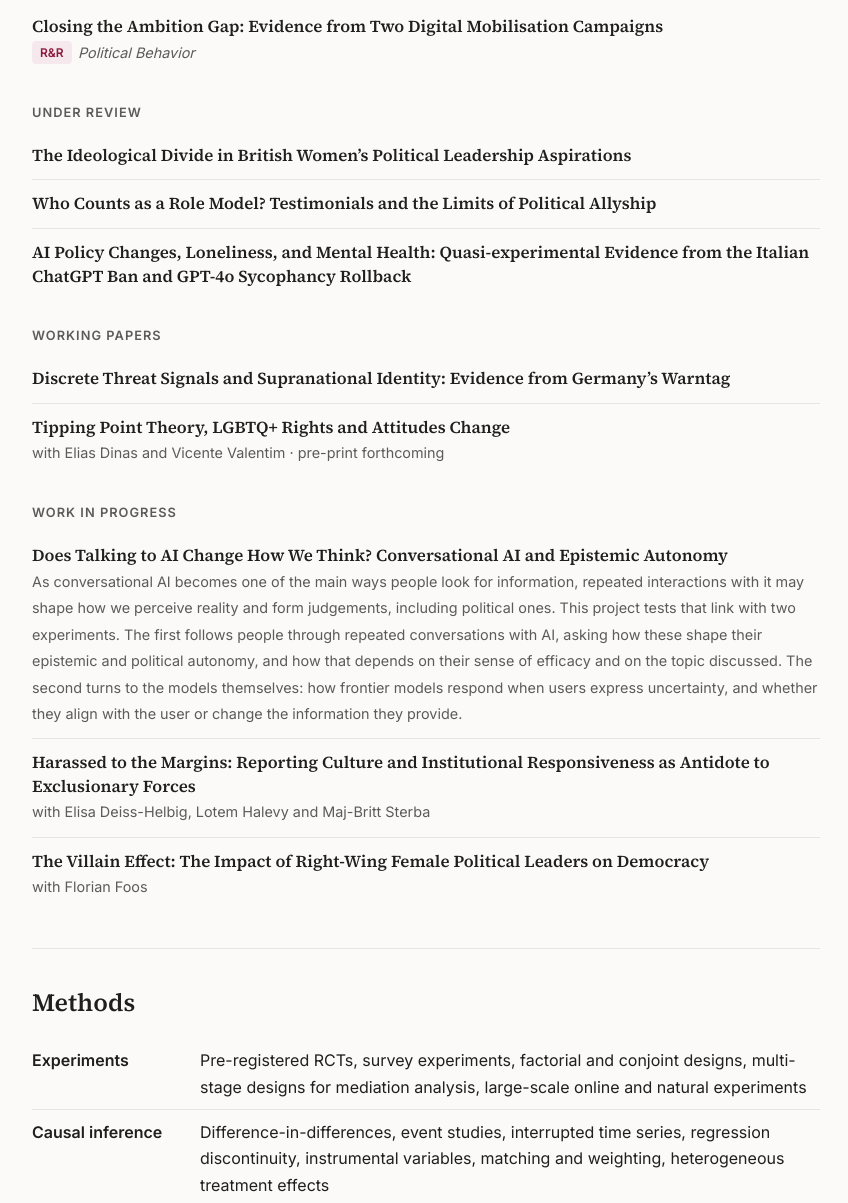
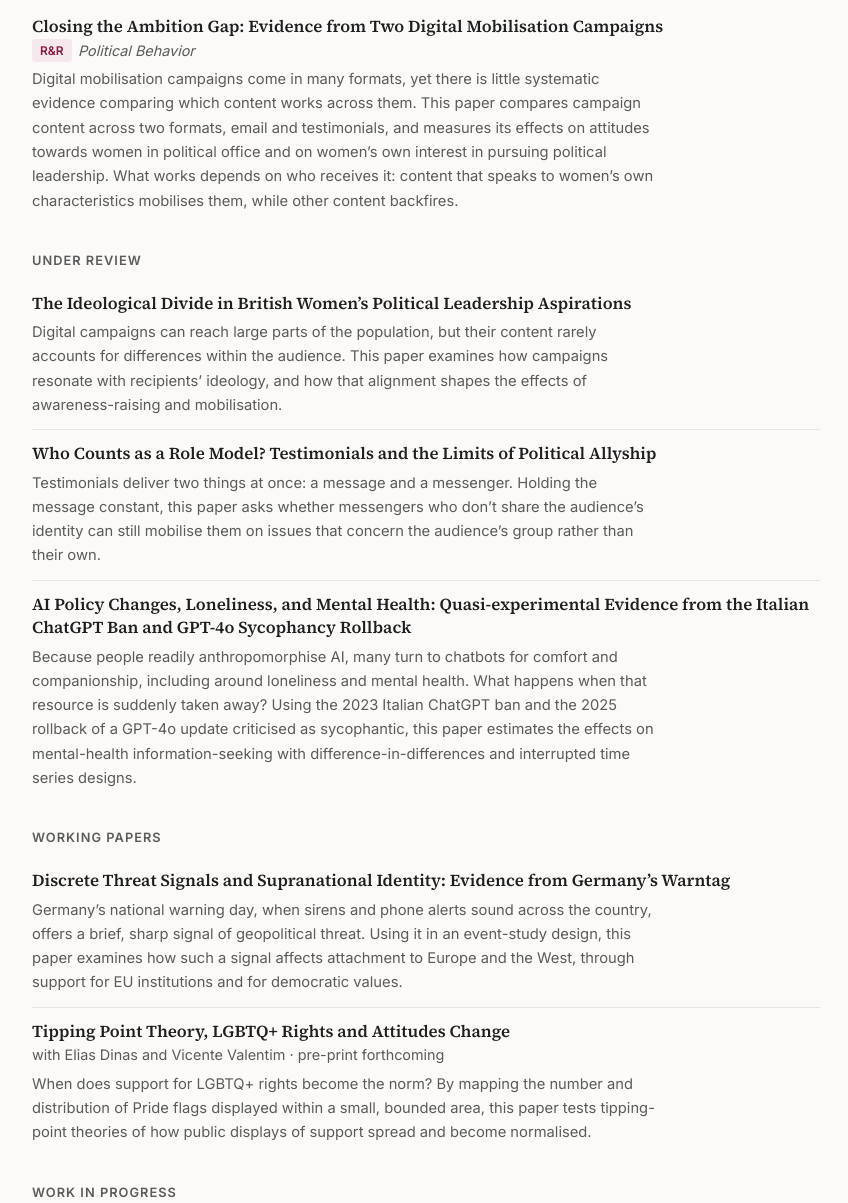
Before and after one commit to dr-antonetti-marta/dr-antonetti-marta.github.io, a plain HTML site: page index.html in a window 1280 px wide. Shown: the part 569-1772 px from the top of the page, without its empty margins (214-1062 px from the left). Drawn offline with Linux system fonts and the light colour scheme.

Commit message:
Add research project descriptions
Co-Authored-By: Claude Opus 5.5 <noreply@anthropic.com>

```diff
--- a/index.html
+++ b/index.html
@@ -58,7 +58,8 @@ h3:first-of-type{margin-top:0}
 .pubs li{padding:.75rem 0; border-bottom:1px solid var(--line)}
 .pubs li:last-child{border-bottom:0}
 .pubs .t{font:600 1.05rem/1.4 var(--serif); display:block}
-.pubs .m{color:var(--muted); font-size:.9rem}
+.pubs .m{color:var(--muted); font-size:.9rem; display:block}
+.pubs .d{display:block; color:var(--muted); font-size:.92rem; margin-top:.3rem; max-width:68ch}
 .tag{display:inline-block; font-size:.75rem; font-weight:600; color:var(--accent); background:var(--accent-soft); padding:.1rem .5rem; border-radius:4px; margin-right:.4rem; vertical-align:1px}
 
 .cards{display:grid; grid-template-columns:repeat(2,1fr); gap:1rem}
@@ -131,31 +132,39 @@ footer{padding:2rem 0 3rem; color:var(--muted); font-size:.85rem; border-top:1px
   <h3>Revise &amp; resubmit</h3>
   <ul class="pubs">
     <li><span class="t">Closing the Ambition Gap: Evidence from Two Digital Mobilisation Campaigns</span>
-      <span class="m"><span class="tag">R&amp;R</span><em>Political Behavior</em></span></li>
+      <span class="m"><span class="tag">R&amp;R</span><em>Political Behavior</em></span>
+      <span class="d">Digital mobilisation campaigns come in many formats, yet there is little systematic evidence comparing which content works across them. This paper compares campaign content across two formats, email and testimonials, and measures its effects on attitudes towards women in political office and on women’s own interest in pursuing political leadership. What works depends on who receives it: content that speaks to women’s own characteristics mobilises them, while other content backfires.</span></li>
   </ul>
 
   <h3>Under review</h3>
   <ul class="pubs">
-    <li><span class="t">The Ideological Divide in British Women’s Political Leadership Aspirations</span></li>
-    <li><span class="t">Who Counts as a Role Model? Testimonials and the Limits of Political Allyship</span></li>
-    <li><span class="t">AI Policy Changes, Loneliness, and Mental Health: Quasi-experimental Evidence from the Italian ChatGPT Ban and GPT-4o Sycophancy Rollback</span></li>
+    <li><span class="t">The Ideological Divide in British Women’s Political Leadership Aspirations</span>
+      <span class="d">Digital campaigns can reach large parts of the population, but their content rarely accounts for differences within the audience. This paper examines how campaigns resonate with recipients’ ideology, and how that alignment shapes the effects of awareness-raising and mobilisation.</span></li>
+    <li><span class="t">Who Counts as a Role Model? Testimonials and the Limits of Political Allyship</span>
+      <span class="d">Testimonials deliver two things at once: a message and a messenger. Holding the message constant, this paper asks whether messengers who don’t share the audience’s identity can still mobilise them on issues that concern the audience’s group rather than their own.</span></li>
+    <li><span class="t">AI Policy Changes, Loneliness, and Mental Health: Quasi-experimental Evidence from the Italian ChatGPT Ban and GPT-4o Sycophancy Rollback</span>
+      <span class="d">Because people readily anthropomorphise AI, many turn to chatbots for comfort and companionship, including around loneliness and mental health. What happens when that resource is suddenly taken away? Using the 2023 Italian ChatGPT ban and the 2025 rollback of a GPT-4o update criticised as sycophantic, this paper estimates the effects on mental-health information-seeking with difference-in-differences and interrupted time series designs.</span></li>
   </ul>
 
   <h3>Working papers</h3>
   <ul class="pubs">
-    <li><span class="t">Discrete Threat Signals and Supranational Identity: Evidence from Germany’s Warntag</span></li>
+    <li><span class="t">Discrete Threat Signals and Supranational Identity: Evidence from Germany’s Warntag</span>
+      <span class="d">Germany’s national warning day, when sirens and phone alerts sound across the country, offers a brief, sharp signal of geopolitical threat. Using it in an event-study design, this paper examines how such a signal affects attachment to Europe and the West, through support for EU institutions and for democratic values.</span></li>
     <li><span class="t">Tipping Point Theory, LGBTQ+ Rights and Attitudes Change</span>
-      <span class="m">with Elias Dinas and Vicente Valentim · pre-print forthcoming</span></li>
+      <span class="m">with Elias Dinas and Vicente Valentim · pre-print forthcoming</span>
+      <span class="d">When does support for LGBTQ+ rights become the norm? By mapping the number and distribution of Pride flags displayed within a small, bounded area, this paper tests tipping-point theories of how public displays of support spread and become normalised.</span></li>
   </ul>
 
   <h3>Work in progress</h3>
   <ul class="pubs">
     <li><span class="t">Does Talking to AI Change How We Think? Conversational AI and Epistemic Autonomy</span>
-      <span class="m">As conversational AI becomes one of the main ways people look for information, repeated interactions with it may shape how we perceive reality and form judgements, including political ones. This project tests that link with two experiments. The first follows people through repeated conversations with AI, asking how these shape their epistemic and political autonomy, and how that depends on their sense of efficacy and on the topic discussed. The second turns to the models themselves: how frontier models respond when users express uncertainty, and whether they align with the user or change the information they provide.</span></li>
+      <span class="d">As conversational AI becomes one of the main ways people look for information, repeated interactions with it may shape how we perceive reality and form judgements, including political ones. This project tests that link with two experiments. The first follows people through repeated conversations with AI, asking how these shape their epistemic and political autonomy, and how that depends on their sense of efficacy and on the topic discussed. The second turns to the models themselves: how frontier models respond when users express uncertainty, and whether they align with the user or change the information they provide.</span></li>
     <li><span class="t">Harassed to the Margins: Reporting Culture and Institutional Responsiveness as Antidote to Exclusionary Forces</span>
-      <span class="m">with Elisa Deiss-Helbig, Lotem Halevy and Maj-Britt Sterba</span></li>
+      <span class="m">with Elisa Deiss-Helbig, Lotem Halevy and Maj-Britt Sterba</span>
+      <span class="d">How do harassment, and the way institutions respond to it, shape people’s working lives? This project studies how workplace harassment, reporting behaviour and institutional responsiveness affect retention, job satisfaction and mental health.</span></li>
     <li><span class="t">The Villain Effect: The Impact of Right-Wing Female Political Leaders on Democracy</span>
-      <span class="m">with Florian Foos</span></li>
+      <span class="m">with Florian Foos</span>
+      <span class="d">What happens when the leaders of radical-right, socially conservative parties are women? This project asks how the public reconciles these conflicting signals, and what it means for political participation, especially women’s, using a factorial design to isolate the mechanisms.</span></li>
   </ul>
 </section>
 
```
